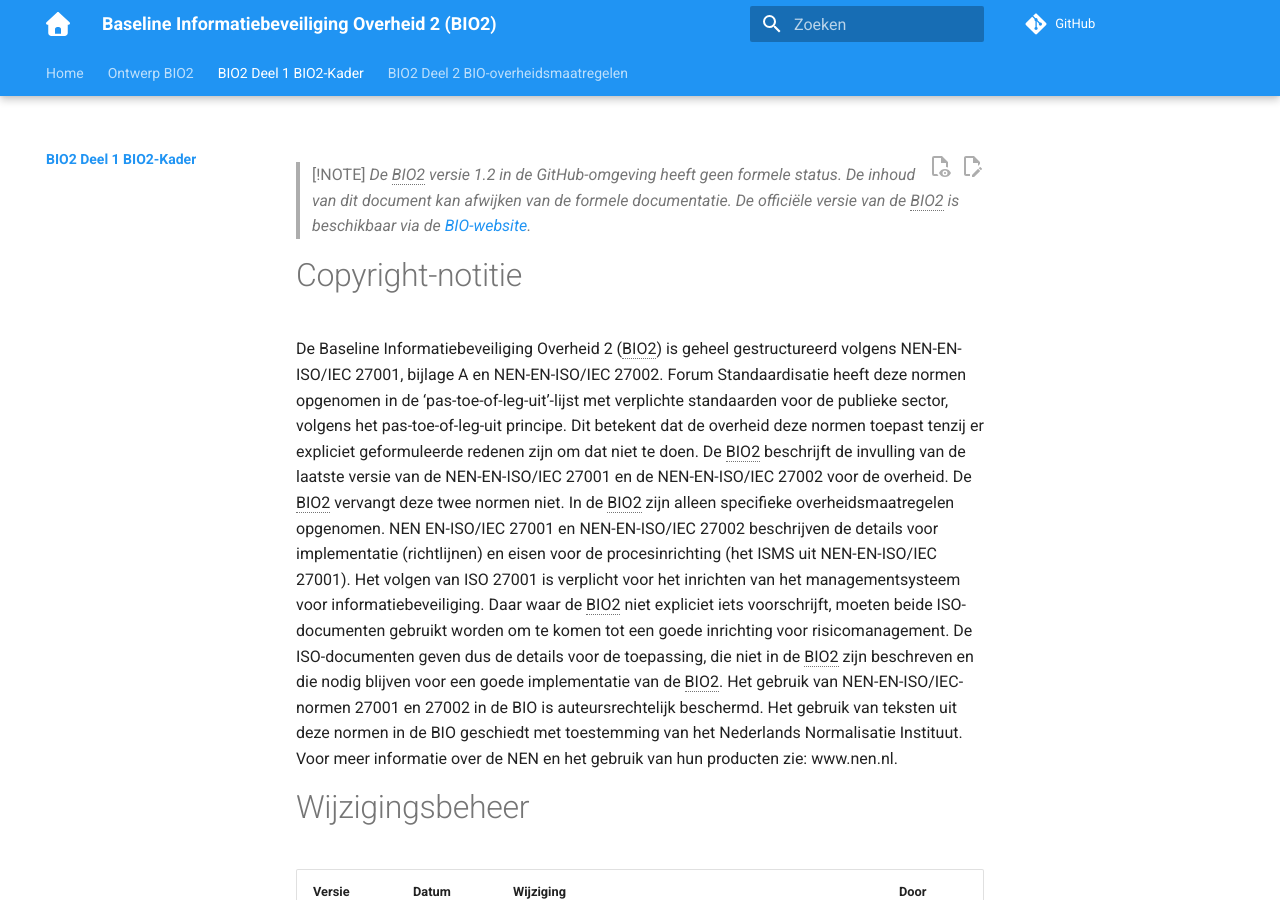
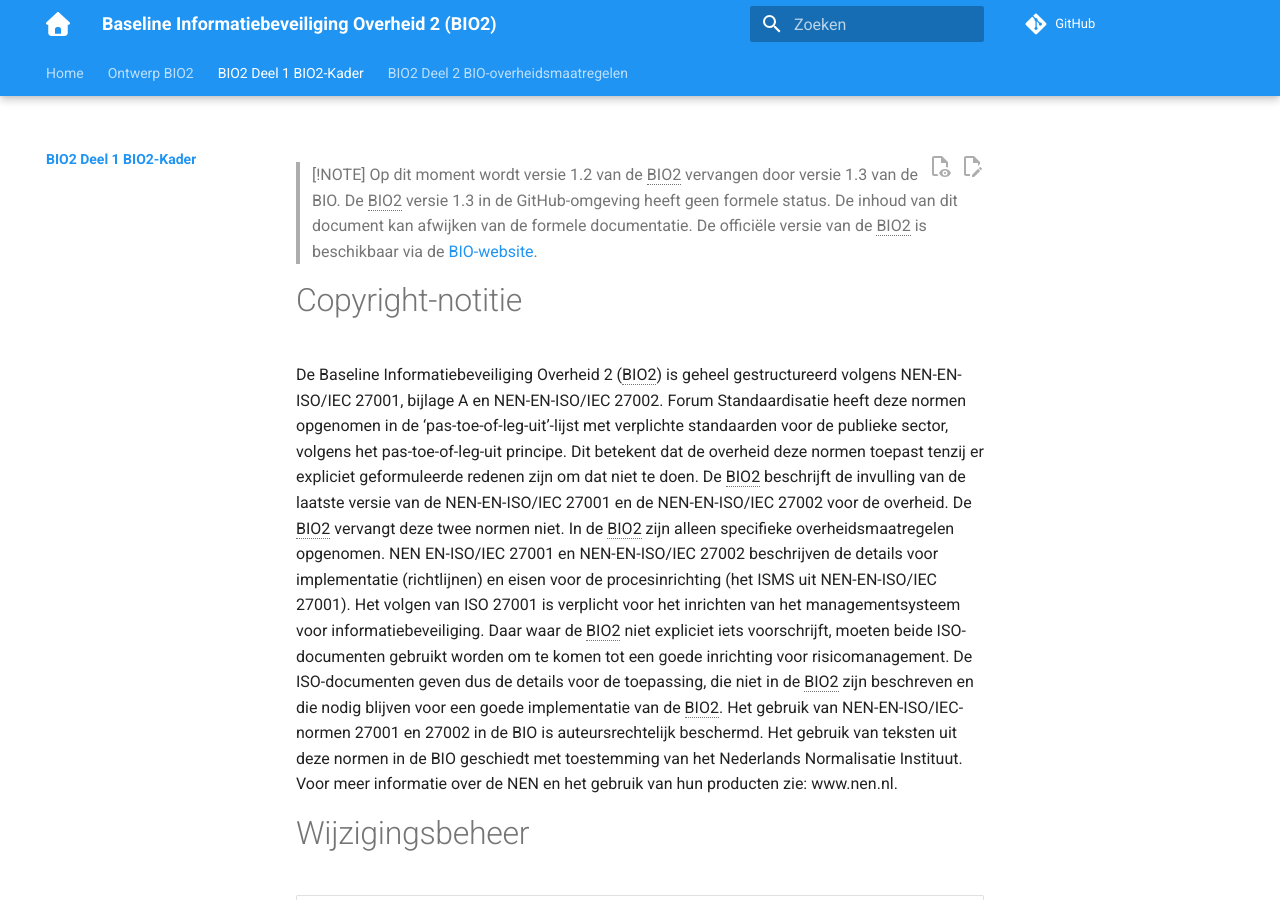
Before and after one commit to MinBZK/Baseline-Informatiebeveiliging-Overheid, an MkDocs documentation site: the page built from docs/inleiding/index.md, in a window 1280 px wide and 900 px high. Built offline with MkDocs 1.6.1 and Material for MkDocs 9.7.7, drawn with Linux system fonts in a browser that asks for light colours; comment, search, counter and statistics services are not loaded.

Commit message:
Update index.md
Note aangepast omdat de BIO2 v1.2 wordt vervangen door v1.3.

```diff
--- a/docs/inleiding/index.md
+++ b/docs/inleiding/index.md
@@ -1,5 +1,6 @@
 > [!NOTE]
-> _De BIO2 versie 1.2 in de GitHub-omgeving heeft geen formele status. De inhoud van dit document kan afwijken van de formele documentatie. De officiële versie van de BIO2 is beschikbaar via de [BIO-website](https://www.bio-overheid.nl/category/producten/bio)._
+> Op dit moment wordt versie 1.2 van de BIO2 vervangen door versie 1.3 van de BIO.
+> De BIO2 versie 1.3 in de GitHub-omgeving heeft geen formele status. De inhoud van dit document kan afwijken van de formele documentatie. De officiële versie van de BIO2 is beschikbaar via de [BIO-website](https://www.bio-overheid.nl/category/producten/bio).
 
 # Copyright-notitie
 De Baseline Informatiebeveiliging Overheid 2 (BIO2) is geheel gestructureerd volgens NEN-EN-ISO/IEC 27001, bijlage A en NEN-EN-ISO/IEC 27002. Forum Standaardisatie heeft deze normen opgenomen in de ‘pas-toe-of-leg-uit’-lijst met verplichte standaarden
```
